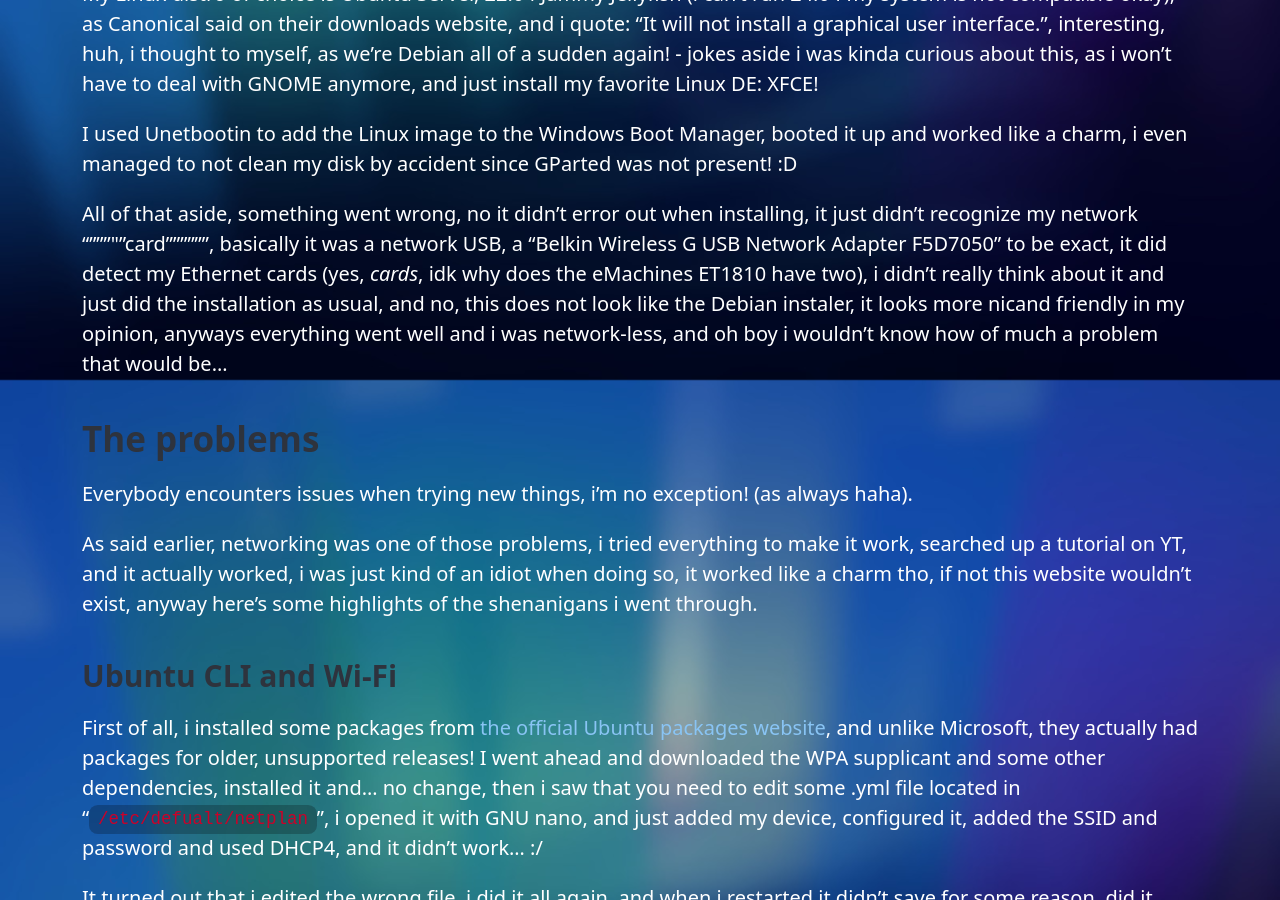
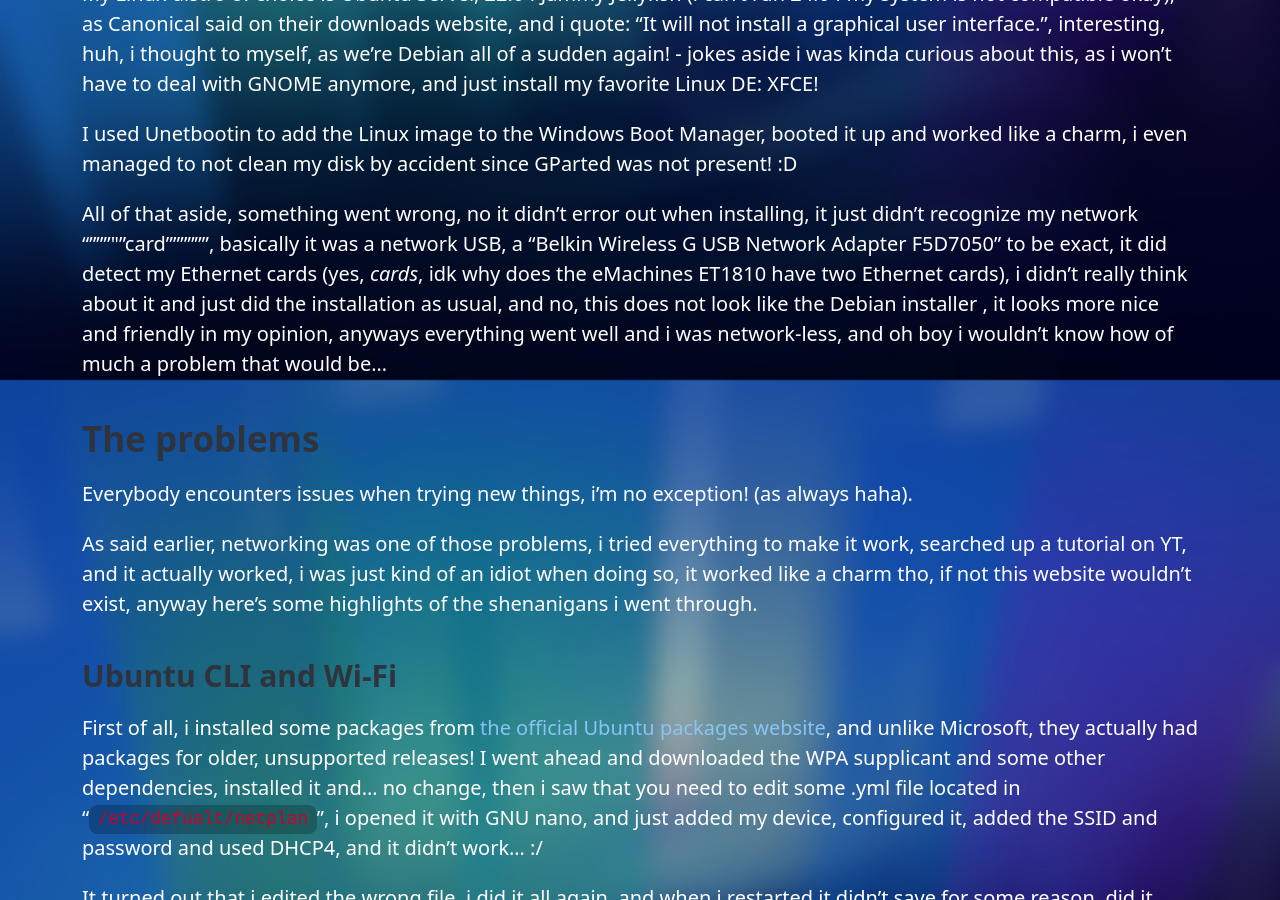
Before and after one commit to stuffyxp/stuffyxp.github.io, a Jekyll site: the page built from blog/_posts/2024-09-16-the-ubuntu-server-setup-experience.md, in a window 1280 px wide and 900 px high, scrolled down 580 px. Built offline with Jekyll 4.4.1, drawn with Linux system fonts in a browser that asks for light colours; some web fonts are replaced.

Commit message:
Update 2024-09-16-the-ubuntu-server-setup-experience.md

```diff
--- a/blog/_posts/2024-09-16-the-ubuntu-server-setup-experience.md
+++ b/blog/_posts/2024-09-16-the-ubuntu-server-setup-experience.md
@@ -15,7 +15,7 @@
 
 I used Unetbootin to add the Linux image to the Windows Boot Manager, booted it up and worked like a charm, i even managed to not clean my disk by accident since GParted was not present! :D
 
-All of that aside, something went wrong, no it didn't error out when installing, it just didn't recognize my network """"""card"""""", basically it was a network USB, a "Belkin Wireless G USB Network Adapter F5D7050" to be exact, it did detect my Ethernet cards (yes, *cards*, idk why does the eMachines ET1810 have two), i didn't really think about it and just did the installation as usual, and no, this does not look like the Debian instaler, it looks more nicand friendly in my opinion, anyways everything went well and i was network-less, and oh boy i wouldn't know how of much a problem that would be...
+All of that aside, something went wrong, no it didn't error out when installing, it just didn't recognize my network """"""card"""""", basically it was a network USB, a "Belkin Wireless G USB Network Adapter F5D7050" to be exact, it did detect my Ethernet cards (yes, *cards*, idk why does the eMachines ET1810 have two Ethernet cards), i didn't really think about it and just did the installation as usual, and no, this does not look like the Debian installer , it looks more nice and friendly in my opinion, anyways everything went well and i was network-less, and oh boy i wouldn't know how of much a problem that would be...
 
 ## The problems
 
```
